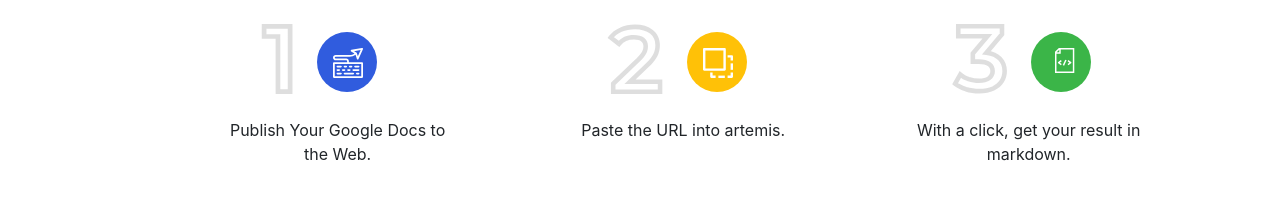
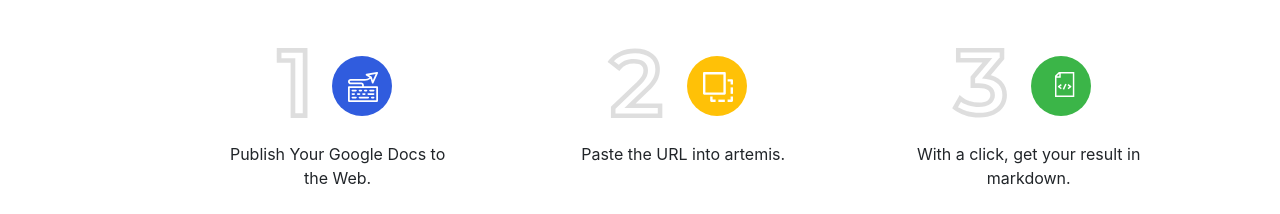
Before and after one commit to Adenikym/Artemis, a plain HTML site: page Index.html in a window 1280 px wide. Shown: the part 610-824 px from the top of the page. Before the commit the page ends 800 px from the top, so only its background shows below. Drawn offline with Linux system fonts and the light colour scheme.

Commit message:
minor changes

```diff
--- a/Index.html
+++ b/Index.html
@@ -86,9 +86,9 @@
 
 
     <div class="steps col-lg-10 offset-lg-1 col-md-11 col-sm-11  d-lg-flex d-md-flex  d-sm-flex " style="margin-top:40px ; ">
-        <div class="step col-lg-3 offset-lg-1 col-md-4  col-sm-4   mb-4 ">
-<div class="f-step d-flex offset-lg-2 offset-4 offset-md-2 offset-sm-1  ">
-    <img src="/img/1.svg" alt="" style="height:70px">
+        <div class="step col-lg-3 offset-lg-1 col-md-4  col-sm-4 mt-4   mb-4 ">
+<div class="f-step d-flex col-12 offset-lg-2 offset-4 offset-md-2 offset-sm-1  ">
+    <img src="/img/1.svg" alt="" style="height:70px" >
     <div class="rounded-circle mt-2 ml-4" style="height:60px;width:60px;background-color:#305CDE;">
     <img src="/img/Group 1 (1).svg" alt="" class="mt-3 ml-3">
     </div>
@@ -98,7 +98,7 @@
 
         </div>
 
-        <div class="step col-lg-3 offset-lg-1 col-md-4 col-sm-4   mb-4 ">
+        <div class="step col-lg-3 offset-lg-1 col-md-4 col-sm-4 mt-4   mb-4 ">
             <div class="f-step d-flex  offset-lg-2 offset-md-2 offset-sm-1 offset-4  ">
                 <img src="/img/2.svg" alt="" style="height:70px"  >
                 <div class="rounded-circle mt-2 ml-4" style="height:60px;width:60px;background-color:#FFC107;">
@@ -110,7 +110,7 @@
 
                     </div>
 
-                    <div class="step col-lg-3 offset-lg-1 col-md-4 col-sm-4   mb-4 ">
+                    <div class="step col-lg-3 offset-lg-1 col-md-4 col-sm-4 mt-4   mb-4 ">
                         <div class="f-step d-flex offset-lg-2 offset-md-2 offset-sm-1 offset-4">
                             <img src="/img/3.svg" alt="" style="height:70px">
                             <div class="rounded-circle  mt-2 ml-4" style="height:60px;width:60px;background-color:#3BB548;">
--- a/css/style.css
+++ b/css/style.css
@@ -21,6 +21,6 @@
 
 @media only screen and (max-width:567px){
     .paste-form{
-        top:280px;
+        top:285px;
     }
 }
```
